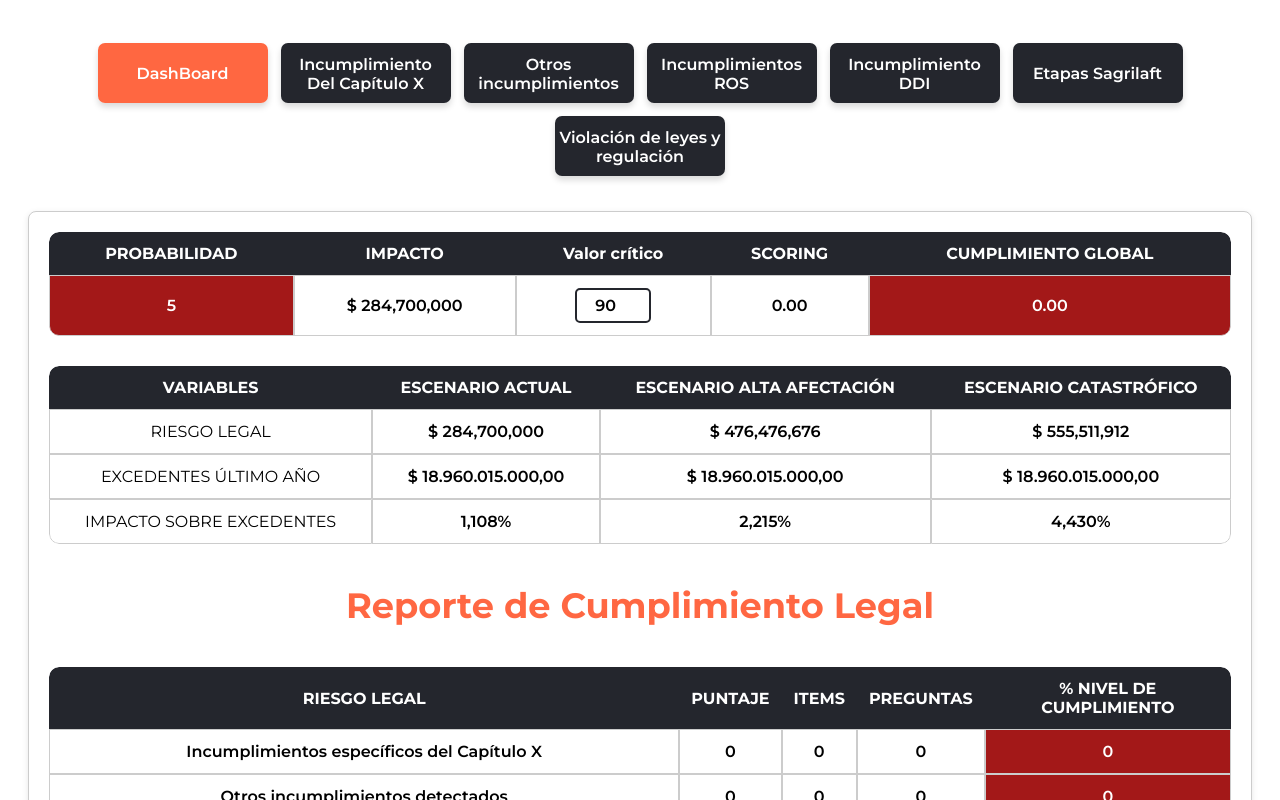
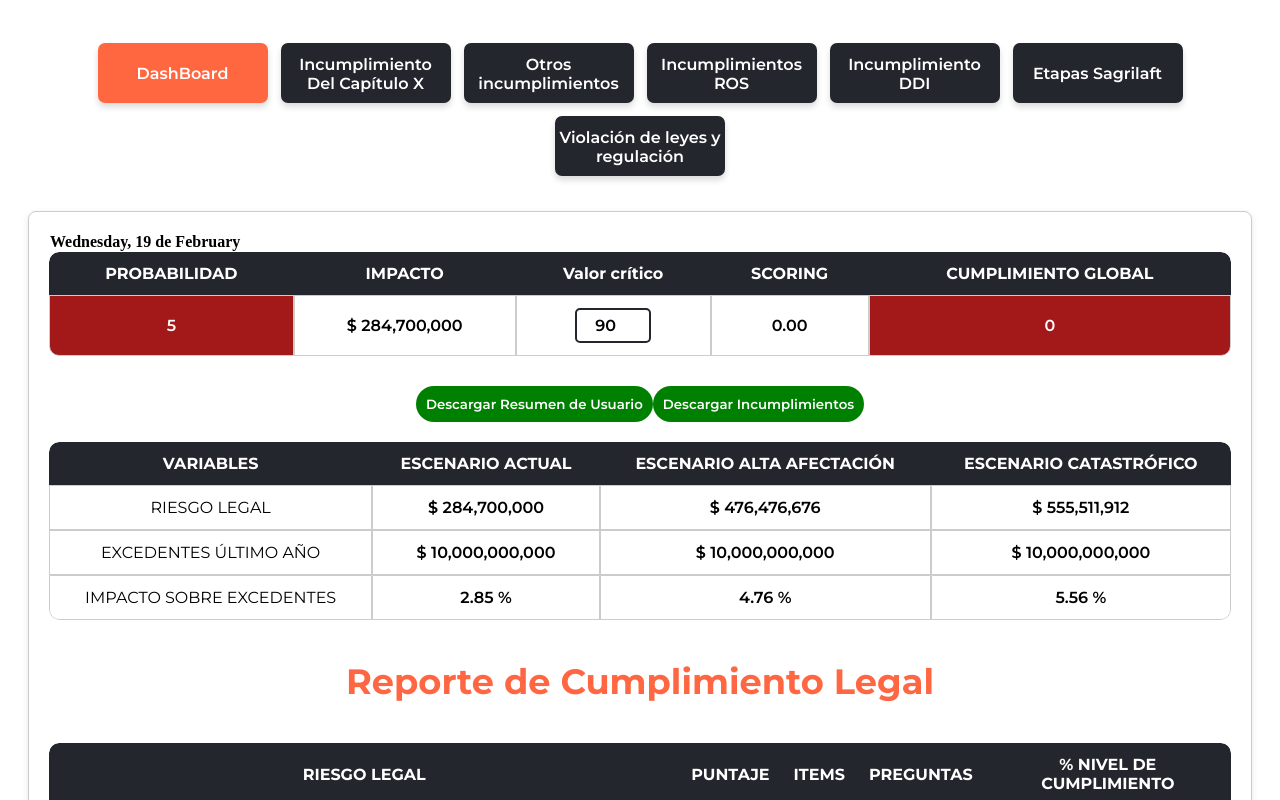
Before and after one commit to Santiago-Florez-E/Santiago-Florez-E.github.io, an Angular app: page / in a window 1280 px wide. Shown: the top 800 px of the page. Built offline with nearby package versions, Linux system fonts and the light colour scheme.

Commit message:
Actualizado

```diff
--- a/package.json
+++ b/package.json
@@ -18,6 +18,8 @@
     "@angular/platform-browser": "^18.2.0",
     "@angular/platform-browser-dynamic": "^18.2.0",
     "@angular/router": "^18.2.0",
+    "jspdf": "^2.5.2",
+    "jspdf-autotable": "^3.8.4",
     "rxjs": "~7.8.0",
     "tslib": "^2.3.0",
     "zone.js": "~0.14.10"
@@ -27,6 +29,7 @@
     "@angular/cli": "^18.2.14",
     "@angular/compiler-cli": "^18.2.0",
     "@types/jasmine": "~5.1.0",
+    "@types/jspdf": "^1.3.3",
     "jasmine-core": "~5.2.0",
     "karma": "~6.4.0",
     "karma-chrome-launcher": "~3.2.0",
--- a/src/app/forms/capitulo/capitulo.component.html
+++ b/src/app/forms/capitulo/capitulo.component.html
@@ -52,6 +52,7 @@
             <td>{{ group.groupTitle }}</td>
             <td></td>
             <td class="pdf-cell">
+              <div class="pdf-container">
                 <button
                   class="pdf-button"
                   [class.pdf-uploaded]="group.pdfUploaded"
@@ -66,6 +67,16 @@
                   (change)="onPDFUpload(group, pdfInput.files)"
                   hidden
                 />
+
+                <!-- Se muestra solo si 'group.pdfUploaded' es true -->
+                <button
+                  class="download-button"
+                  *ngIf="group.pdfUploaded"
+                  (click)="downloadPDF(group)"
+                >
+                🔽
+                </button>
+              </div>
             </td>
           </tr>
 
--- a/src/app/home/home.component.css
+++ b/src/app/home/home.component.css
@@ -7,3 +7,8 @@
 .form-table:nth-of-type(1) {
   margin-bottom: 30px;
 }
+
+.download-button{
+  margin-bottom: 20px;
+  background-color: green;
+}
--- a/src/app/home/home.component.html
+++ b/src/app/home/home.component.html
@@ -11,6 +11,7 @@
   </nav>
 
   <div class="form-container">
+    <th>{{currentDate | date: 'EEEE, d \'de\' MMMM'}}</th>
     <!-- Tabla de probabilidad-impacto-valor critico- ETC -->
     <table class="form-table">
       <thead>
@@ -36,11 +37,10 @@
           <td class="number">$ {{ impactoCalculado | number:'1.0-0' }}</td>
 
           <td>
-            <input type="number" [(ngModel)]="valorCritico" min="0" max="100"
-            (ngModelChange)="actualizarValorCritico()"
-            (keydown)="validarInput($event)"/>
+            <input type="number" [(ngModel)]="valorCritico" min="0" max="100" (ngModelChange)="actualizarValorCritico()"
+              (keydown)="validarInput($event)" />
           </td>
-          <td class="number" >{{scoring | number:'1.2-2'}}</td>
+          <td class="number">{{scoring | number:'1.2-2'}}</td>
           <td class="number" [ngClass]="{
             'low-compliance': cumplimientoTotal <= 20,
             'low-medium-compliance': cumplimientoTotal > 20 && cumplimientoTotal <= 40,
@@ -48,11 +48,15 @@
             'high-medium-compliance': cumplimientoTotal > 60 && cumplimientoTotal <= 80,
             'high-compliance': cumplimientoTotal > 80
             }">
-            {{cumplimientoTotal | number:'1.2-2'}}
+            {{ (cumplimientoTotal % 1 === 0) ? (cumplimientoTotal | number:'1.0-0') : (cumplimientoTotal |
+            number:'1.2-2') }}
           </td>
         </tr>
       </tbody>
     </table>
+
+    <button class="download-button" (click)="descargarInforme()">Descargar Resumen de Usuario</button>
+    <button class="download-button" (click)="descargarIncumplimientos()">Descargar Incumplimientos</button>
 
     <!-- Tabla de Escenarios -->
     <table class="form-table">
@@ -73,15 +77,15 @@
         </tr>
         <tr>
           <td>EXCEDENTES ÚLTIMO AÑO</td>
-          <td class="number">$ 18.960.015.000,00</td>
-          <td class="number">$ 18.960.015.000,00</td>
-          <td class="number">$ 18.960.015.000,00</td>
+          <td class="number">$ {{excedentes | number: '1.0-0'}}</td>
+          <td class="number">$ {{excedentes | number: '1.0-0'}}</td>
+          <td class="number">$ {{excedentes | number: '1.0-0'}}</td>
         </tr>
         <tr>
           <td>IMPACTO SOBRE EXCEDENTES</td>
-          <td class="number low-impact">1,108%</td>
-          <td class="number medium-impact">2,215%</td>
-          <td class="number high-impact">4,430%</td>
+          <td class="number low-impact">{{impactoExc | number: '1.2-2'}} %</td>
+          <td class="number medium-impact">{{impactoExcA | number: '1.2-2'}} %</td>
+          <td class="number high-impact">{{impactoExcC | number: '1.2-2'}} %</td>
         </tr>
       </tbody>
     </table>
--- a/src/app/home/home.component.ts
+++ b/src/app/home/home.component.ts
@@ -1,5 +1,6 @@
 import { Component, OnInit } from '@angular/core';
 import { Router } from '@angular/router';
+import { PdfGeneratorService } from '../services/pdf-generator.service';
 import { DataService } from '../services/data.service';
 
 interface ComplianceItem {
@@ -19,13 +20,17 @@ interface ComplianceItem {
 })
 export class HomeComponent implements OnInit {
 
+  currentDate: Date = new Date();
+
   valorCritico: number = 90;
-  scoring: number = 0;
+  excedentes: number = 10000000000;
   salarioMinimo: number = 1423500;
   multa: number = 200;
   impactoCalculado: number = 0;
   nProbabilidad: number = 0;
   _riesgoLegal: number = 0;
+  scoring: number = 0;
+
 
   complianceData: ComplianceItem[] = [
     { riesgo: 'Incumplimientos específicos del Capítulo X', puntaje: 0, items: 0, preguntas: 0, nivelCumplimiento: 0, participacionW: 0, cumpleW: 0 },
@@ -36,7 +41,7 @@ export class HomeComponent implements OnInit {
     { riesgo: 'Violación de leyes y regulación', puntaje: 0, items: 0, preguntas: 0, nivelCumplimiento: 0.00, participacionW: 0, cumpleW: 0 }
   ];
 
-  constructor(private router: Router, private dataService: DataService) { }
+  constructor(private router: Router, private dataService: DataService, private pdfGenerator: PdfGeneratorService) { }
 
   ngOnInit(): void {
     this.updateAllComplianceData();
@@ -131,9 +136,9 @@ export class HomeComponent implements OnInit {
   actualizarValorCritico(): void {
     this.valorCritico = Math.max(0, Math.min(100, this.valorCritico));
     localStorage.setItem('valorCritico', this.valorCritico.toString());
-
+    this.calcularScoring();
     this.calcularRiesgoLegal();
-    this.calcularScoring();
+    this.currentDate = new Date()
   }
 
   validarInput(event: KeyboardEvent): void {
@@ -151,6 +156,59 @@ export class HomeComponent implements OnInit {
     if (valorGuardado !== null) {
       this.valorCritico = parseInt(valorGuardado, 10);
     }
+  }
+
+
+
+  private calculateRiesgoLegalWithFactor(factor: number): number {
+    const factorSqrt = Math.sqrt(this.complianceData.length);
+    return this._riesgoLegal + factor * (this._riesgoLegal / factorSqrt);
+  }
+
+  calcularProbImp(): void {
+    if (this.probabilidad === 5) {
+      this.nProbabilidad = 1;
+    } else if (this.probabilidad === 4) {
+      this.nProbabilidad = 0.8;
+    } else if (this.probabilidad === 3) {
+      this.nProbabilidad = 0.6;
+    } else if (this.probabilidad === 2) {
+      this.nProbabilidad = 0.4;
+    } else if (this.probabilidad === 1) {
+      this.nProbabilidad = 0;
+    }
+  }
+
+
+  calcularRiesgoLegal(): void {
+    this.calcularProbImp();
+    this._riesgoLegal = this.nProbabilidad * this.impactoCalculado;
+  }
+
+  descargarInforme() {
+    const resumen = {
+      probabilidad: this.probabilidad,
+      impactoCalculado: this.impactoCalculado,
+      valorCritico: this.valorCritico,
+      scoring: this.scoring,
+      riesgoLegal: this.riesgoLegal,
+      riesgoLegalA: this.riesgoLegalA,
+      riesgoLegalC: this.riesgoLegalC,
+      excedentes: this.excedentes,
+      impactoExc: this.impactoExc,
+      impactoExcA: this.impactoExcA,
+      impactoExcC: this.impactoExcC
+    };
+
+    this.pdfGenerator.generarPDF(this.complianceData, resumen);
+  }
+
+
+
+
+  descargarIncumplimientos() {
+    console.log('Descargando Incumplimientos...');
+    // Aquí puedes generar y descargar el archivo
   }
 
   get totalPuntaje(): number {
@@ -174,32 +232,27 @@ export class HomeComponent implements OnInit {
   }
 
   get riesgoLegal(): number {
-    return this._riesgoLegal;
+    return this.nProbabilidad === 0 ? 0 : this._riesgoLegal;
   }
 
   get riesgoLegalA(): number {
-    return this.calculateRiesgoLegalWithFactor(1.65);
+    return this.nProbabilidad === 0 ? 0.5 * this.impactoCalculado : this.calculateRiesgoLegalWithFactor(1.65);
   }
 
   get riesgoLegalC(): number {
-    return this.calculateRiesgoLegalWithFactor(2.33);
+    return this.nProbabilidad === 0 ? 0.5 * 2 * this.impactoCalculado : this.calculateRiesgoLegalWithFactor(2.33);
   }
 
-  private calculateRiesgoLegalWithFactor(factor: number): number {
-    const factorSqrt = Math.sqrt(this.complianceData.length);
-    return this._riesgoLegal + factor * (this._riesgoLegal / factorSqrt);
+  get impactoExc(): number {
+    return this.nProbabilidad === 0 ? 0 : this.riesgoLegal / this.excedentes * 100;
   }
 
-  calcularProbImp(): void {
-    this.nProbabilidad = this.probabilidad === 5 ? 1 :
-      this.probabilidad === 4 ? 0.8 :
-        this.probabilidad === 3 ? 0.6 :
-          this.probabilidad === 2 ? 0.4 : 0;
+  get impactoExcA(): number {
+    return this.nProbabilidad === 0 ? 0.5 * this.impactoCalculado / this.excedentes * 100 : this.riesgoLegalA / this.excedentes * 100;
   }
 
-  calcularRiesgoLegal(): void {
-    this.calcularProbImp();
-    this._riesgoLegal = this.nProbabilidad * this.impactoCalculado;
+  get impactoExcC(): number {
+    return this.nProbabilidad === 0 ? 0.5 * 2 * this.impactoCalculado / this.excedentes * 100 : 0.5 * 2 * this.riesgoLegalC / this.excedentes * 100;
   }
 
   navigateTo(route: string): void {
--- a/src/styles.css
+++ b/src/styles.css
@@ -208,22 +208,57 @@
     text-align: center;
 }
 
+/* Contenedor de los botones PDF */
+.pdf-container {
+    display: flex;
+    align-items: center; /* Alinea los botones verticalmente */
+    gap: 10px; /* Espacio entre los botones */
+    justify-content: center; /* Asegura que estén alineados correctamente */
+}
+
+/* Botón PDF */
 .pdf-button {
     background-color: grey;
     color: #fff;
     border: none;
-    padding: 8px 16px;
+    padding: 10px 20px;
     border-radius: 20px;
-    cursor: pointer;
-    transition: background-color 0.3s ease;
     font-family: 'Montserrat', sans-serif;
     font-weight: 600;
+    cursor: pointer;
+    transition: background 0.3s ease;
 }
 
 .pdf-button.pdf-uploaded {
     background-color: #ff5d35ef;
     color: #24262d;
 }
+
+/* Botón Descargar PDF */
+.download-button {
+    color: white;
+    border: none;
+    padding: 10px 10px;
+    border-radius: 20px;
+    font-family: 'Montserrat', sans-serif;
+    font-weight: 600;
+    cursor: pointer;
+    transition: background 0.3s ease, transform 0.2s ease;
+}
+
+/* Hover del botón Descargar PDF */
+.download-button:hover {
+    background-color: #388e3c;
+    transform: scale(1.05);
+}
+
+/* Oculta el botón de descargar si no hay PDF disponible */
+.hidden {
+    display: none;
+}
+
+
+
 
 .btnSave {
     background-color: #24262d;
```
Also changed, not shown: src/app/app.module.ts (+5 -4 lines), src/app/forms/capitulo/capitulo.component.ts (+41 -1 lines), src/app/services/pdf-generator.service.ts (added, +81 -0 lines), 2 other files (tests, documents, lock files or other folders). Lines whose indentation alone changed are shown as unchanged.
